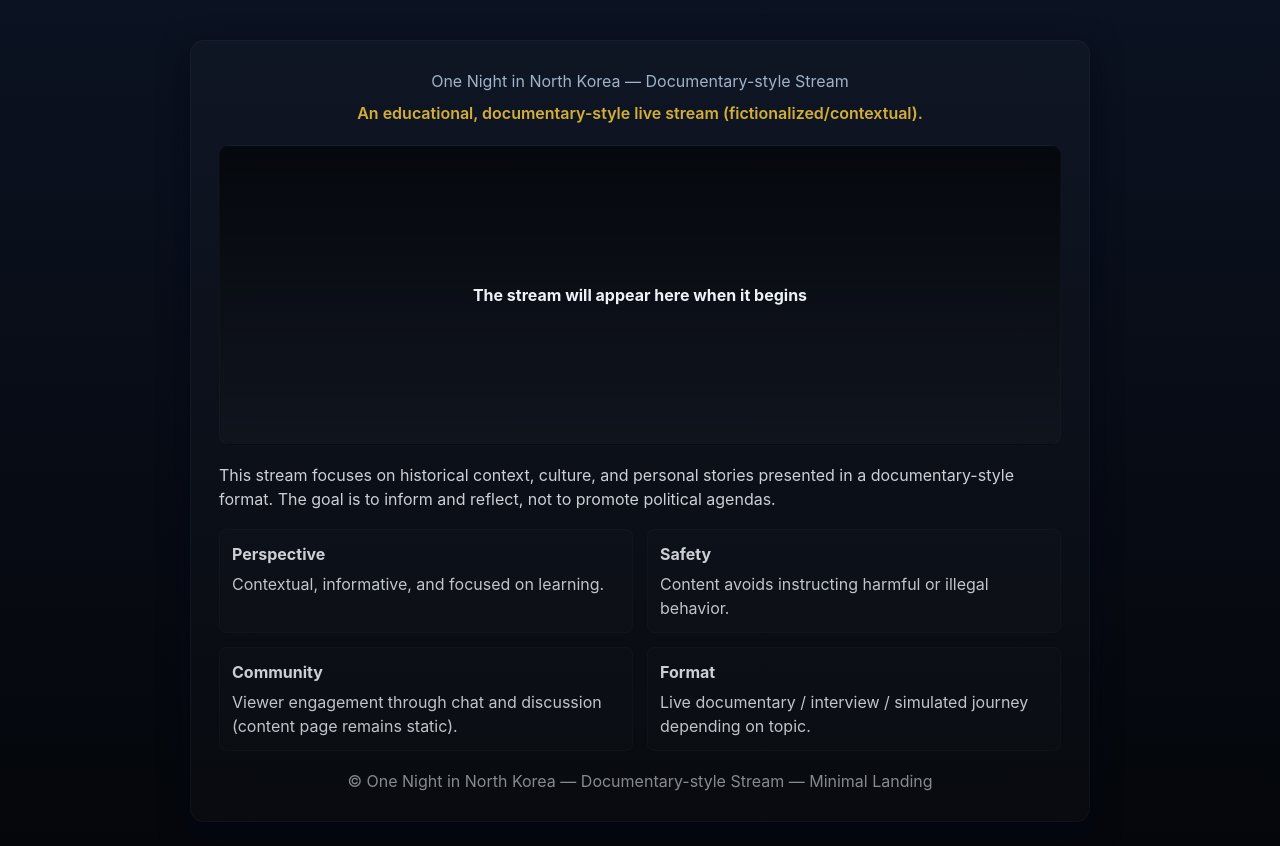
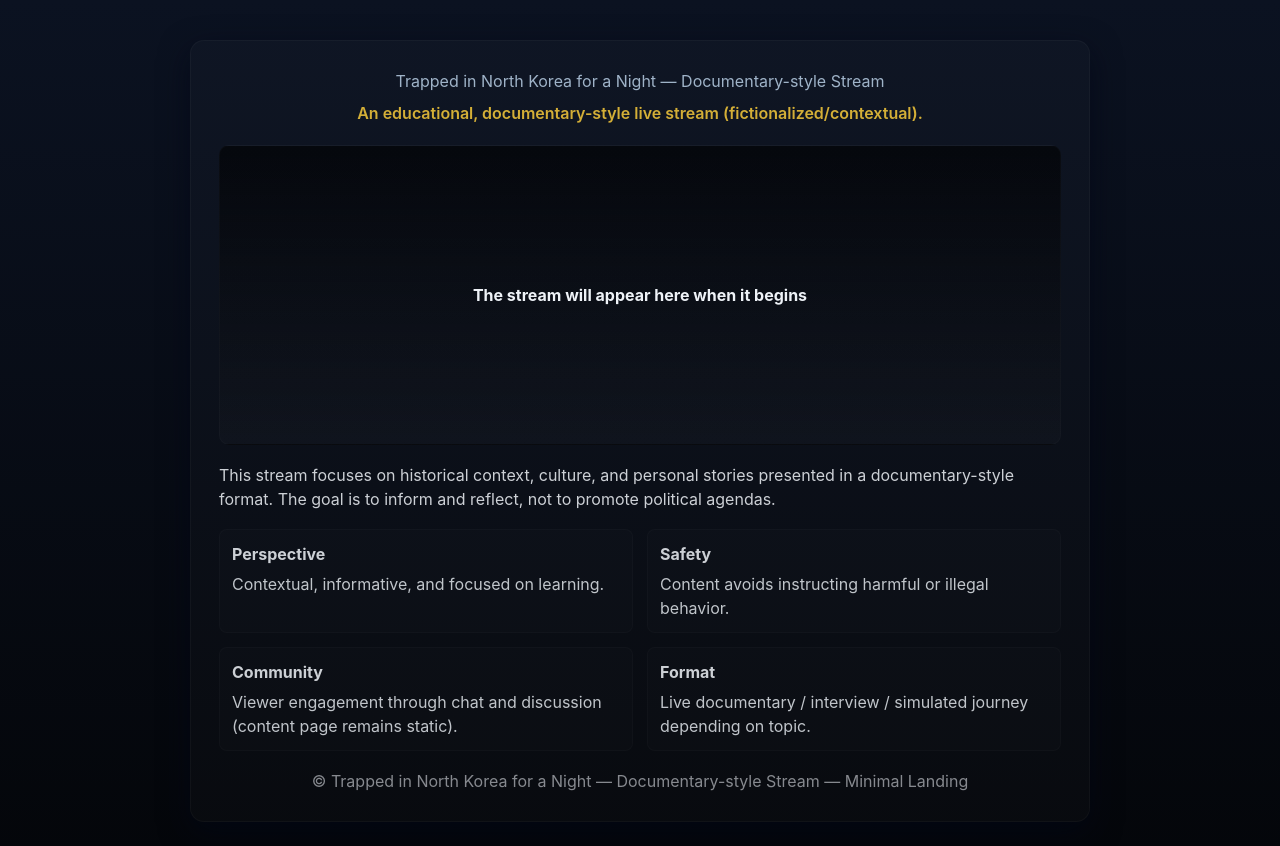
Before and after one commit to alexvladimirovich888/Night-in-North-Korea, a plain HTML site: page index.html in a window 1280 px wide. Drawn offline with nearby package versions, Linux system fonts and the light colour scheme.

Commit message:
Update index.html

```diff
--- a/index.html
+++ b/index.html
@@ -3,7 +3,7 @@
 <head>
   <meta charset="utf-8" />
   <meta name="viewport" content="width=device-width,initial-scale=1" />
-  <title>One Night in North Korea — Documentary-style Stream</title>
+  <title>Trapped in North Korea for a Night — Documentary-style Stream</title>
   <script src="https://cdn.tailwindcss.com"></script>
   <style>
     :root{--bg:#0b1221; --accent:#9fb3c8; --accent2:#d4af37;}
@@ -23,7 +23,7 @@
 <body>
   <main class="card">
     <header>
-      <h1>One Night in North Korea — Documentary-style Stream</h1>
+      <h1>Trapped in North Korea for a Night — Documentary-style Stream</h1>
       <div class="subtitle">An educational, documentary-style live stream (fictionalized/contextual).</div>
     </header>
 
@@ -41,7 +41,7 @@
       </div>
     </section>
 
-    <footer>© One Night in North Korea — Documentary-style Stream — Minimal Landing</footer>
+    <footer>© Trapped in North Korea for a Night — Documentary-style Stream — Minimal Landing</footer>
   </main>
 </body>
 </html>
```
